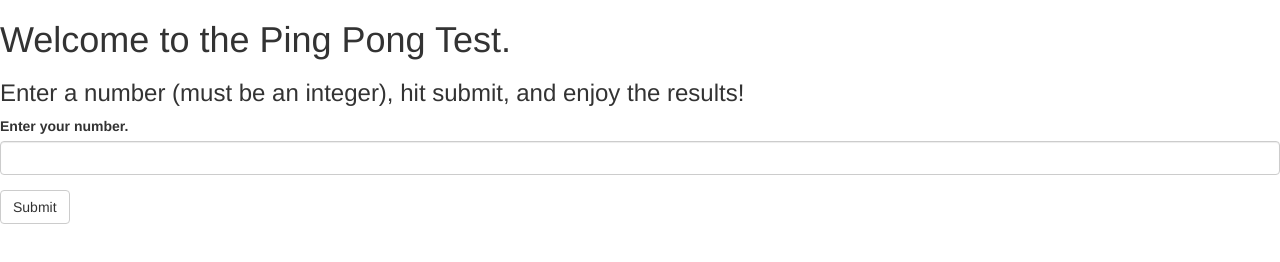
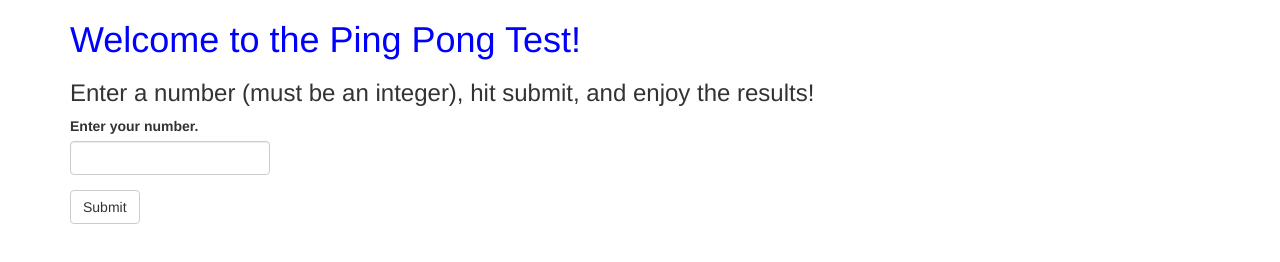
Before and after one commit to quinnoaks/ping_pong_test, a plain HTML site: page index.html in a window 1280 px wide. Drawn offline with Linux system fonts and the light colour scheme.

Commit message:
Add minor styling changes.

```diff
--- a/css/styles.css
+++ b/css/styles.css
@@ -0,0 +1,7 @@
+.form-control {
+  max-width: 200px;
+}
+
+h1 {
+  color: blue;
+}
--- a/index.html
+++ b/index.html
@@ -9,7 +9,8 @@
     <title>Ping Pong Test</title>
   </head>
   <body>
-    <h1>Welcome to the Ping Pong Test.</h1>
+    <div class="container">
+      <h1>Welcome to the Ping Pong Test!</h1>
       <h3>Enter a number (must be an integer), hit submit, and enjoy the results!</h3>
       <form role="form">
         <div class="form-group">
@@ -18,5 +19,6 @@
         </div>
         <button type="submit" class="btn btn-default">Submit</button>
       </form>
+    </div>
   </body>
 </html>
```
Lines whose indentation alone changed are shown as unchanged.
